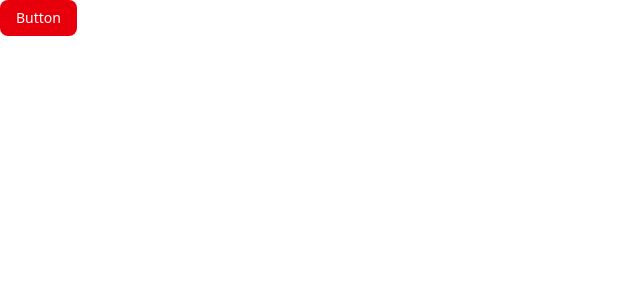
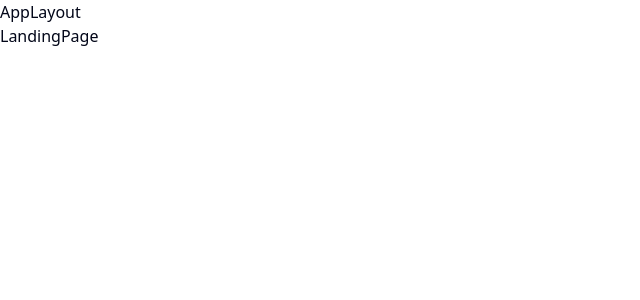
Before and after one commit to afzytk/job-portal, a React (Vite) app: page / in a window 1280 px wide. Shown: the top 300 px of the page, without its empty margins (0-640 px from the left). Built offline with nearby package versions, Linux system fonts and the light colour scheme.

Commit message:
Set up React Router with layout and landing page

```diff
--- a/src/App.jsx
+++ b/src/App.jsx
@@ -1,11 +1,23 @@
+import { createBrowserRouter, RouterProvider } from "react-router-dom";
 import "./App.css";
-import { Button } from "@/components/ui/button"
+import AppLayout from "./layout/AppLayout";
+import LandingPage from "./Pages/LandingPage";
 
 const App = () => {
+  const router = createBrowserRouter([
+    {
+      element: <AppLayout />,
+      children: [
+        {
+          path: '/',
+          element: <LandingPage />
+        }
+
+      ]
+    }
+  ])
   return(
-  <div>
-   <Button variant="destructive">Button</Button>
-  </div>
+  <RouterProvider router={router}/>
   )
 }
 
--- /dev/null
+++ b/src/Pages/LandingPage.jsx
@@ -0,0 +1,9 @@
+
+
+const LandingPage = () => {
+  return (
+    <div>LandingPage</div>
+  )
+}
+
+export default LandingPage
--- /dev/null
+++ b/src/layout/AppLayout.jsx
@@ -0,0 +1,12 @@
+import { Outlet } from "react-router-dom"
+
+
+const AppLayout = () => {
+  return (
+    <div>AppLayout
+      <Outlet />
+    </div>
+  )
+}
+
+export default AppLayout
```
